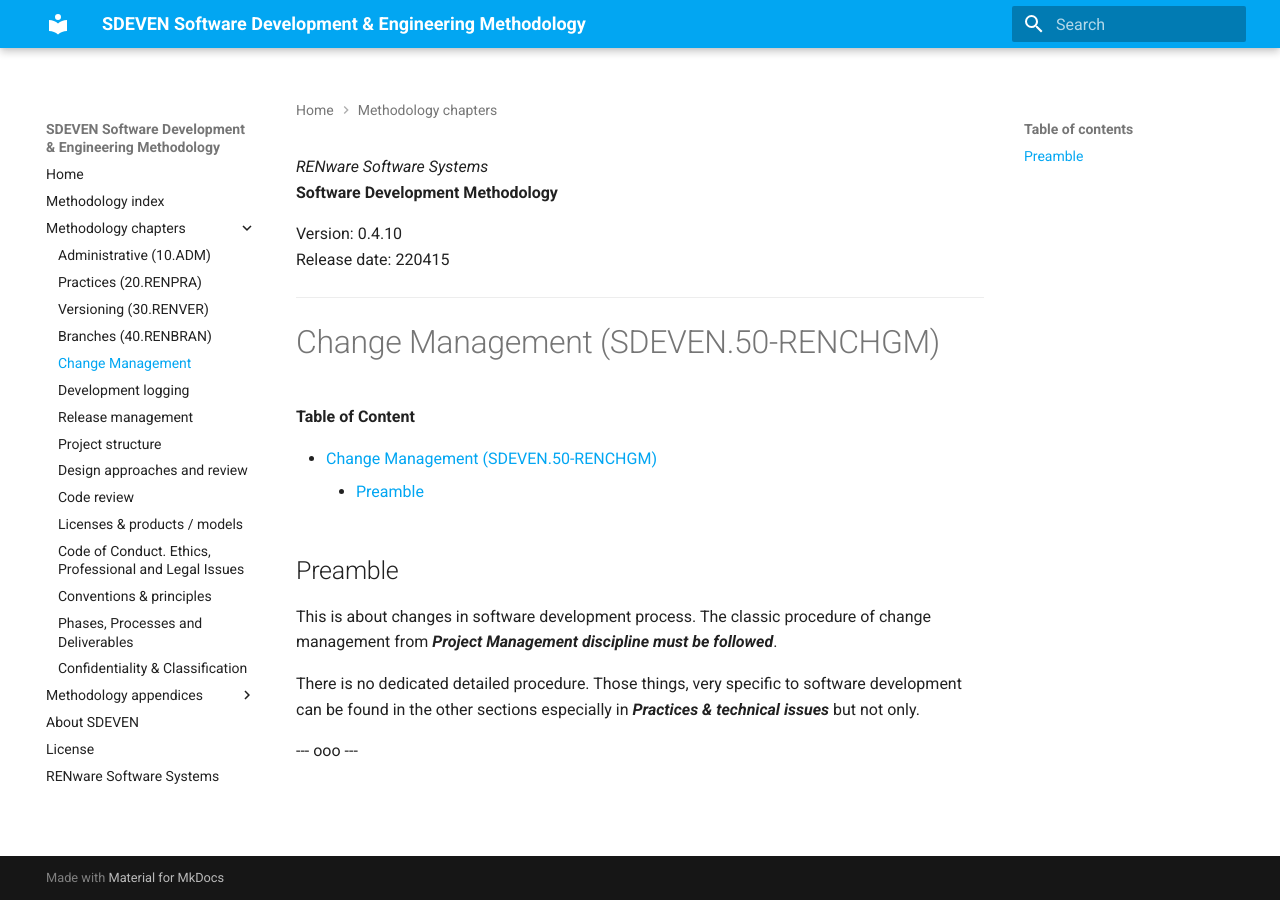
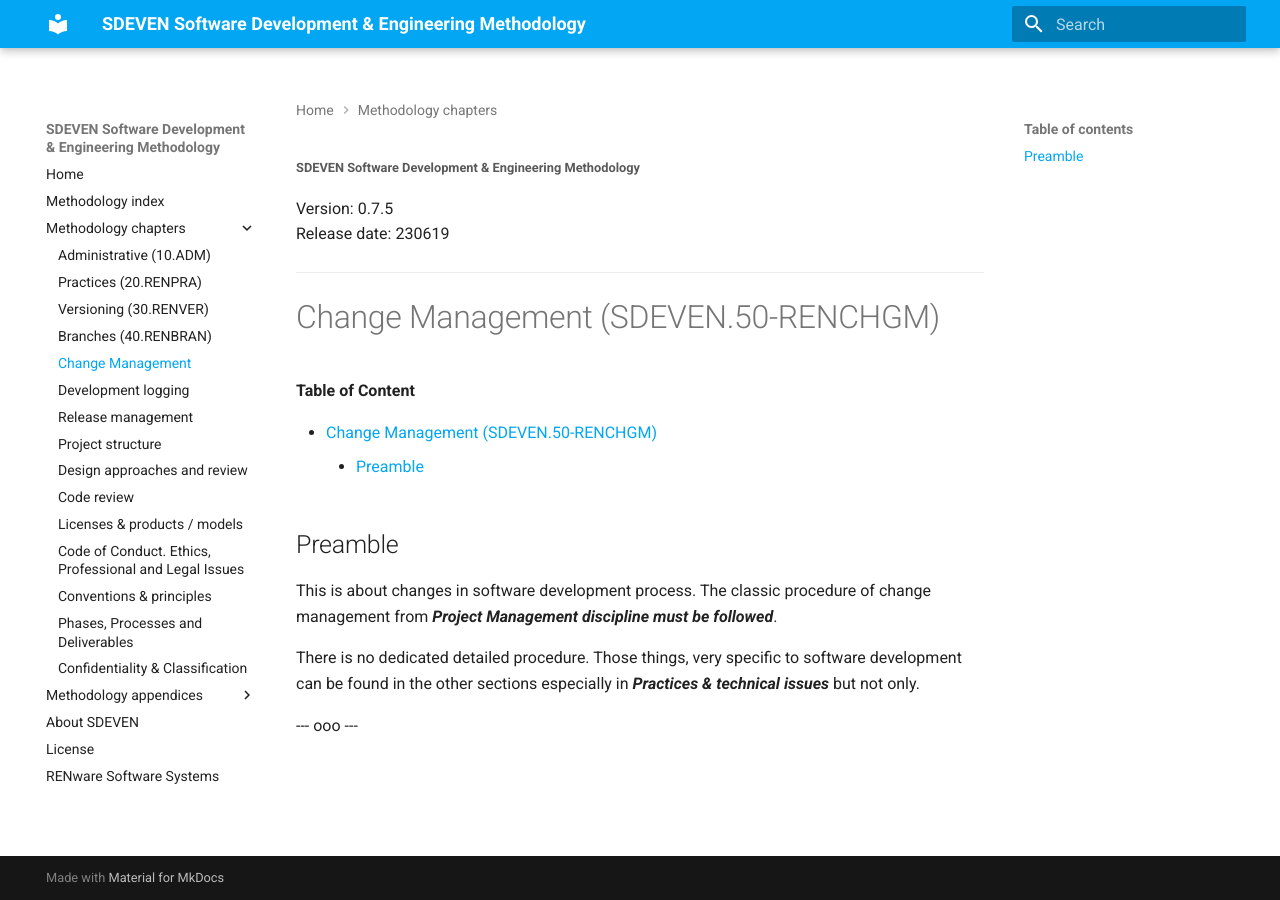
Before and after one commit to petre-renware/sdeven, an MkDocs documentation site: the page built from SDEVEN_content_docs/SDEVEN.50_RENCHGM.md, in a window 1280 px wide. Built offline with MkDocs 1.6.1 and Material for MkDocs 9.7.7, drawn with Linux system fonts in a browser that asks for light colours.

Commit message:
Update SDEVEN.50_RENCHGM.md

```diff
--- a/SDEVEN_content_docs/SDEVEN.50_RENCHGM.md
+++ b/SDEVEN_content_docs/SDEVEN.50_RENCHGM.md
@@ -1,8 +1,7 @@
-*RENware Software Systems*
-**Software Development Methodology**
+<small>**SDEVEN Software Development & Engineering Methodology**</small>
 
-Version: 0.4.10
-Release date: 220415
+Version: 0.7.5<br>
+Release date: 230619
 
 ***
 
```
